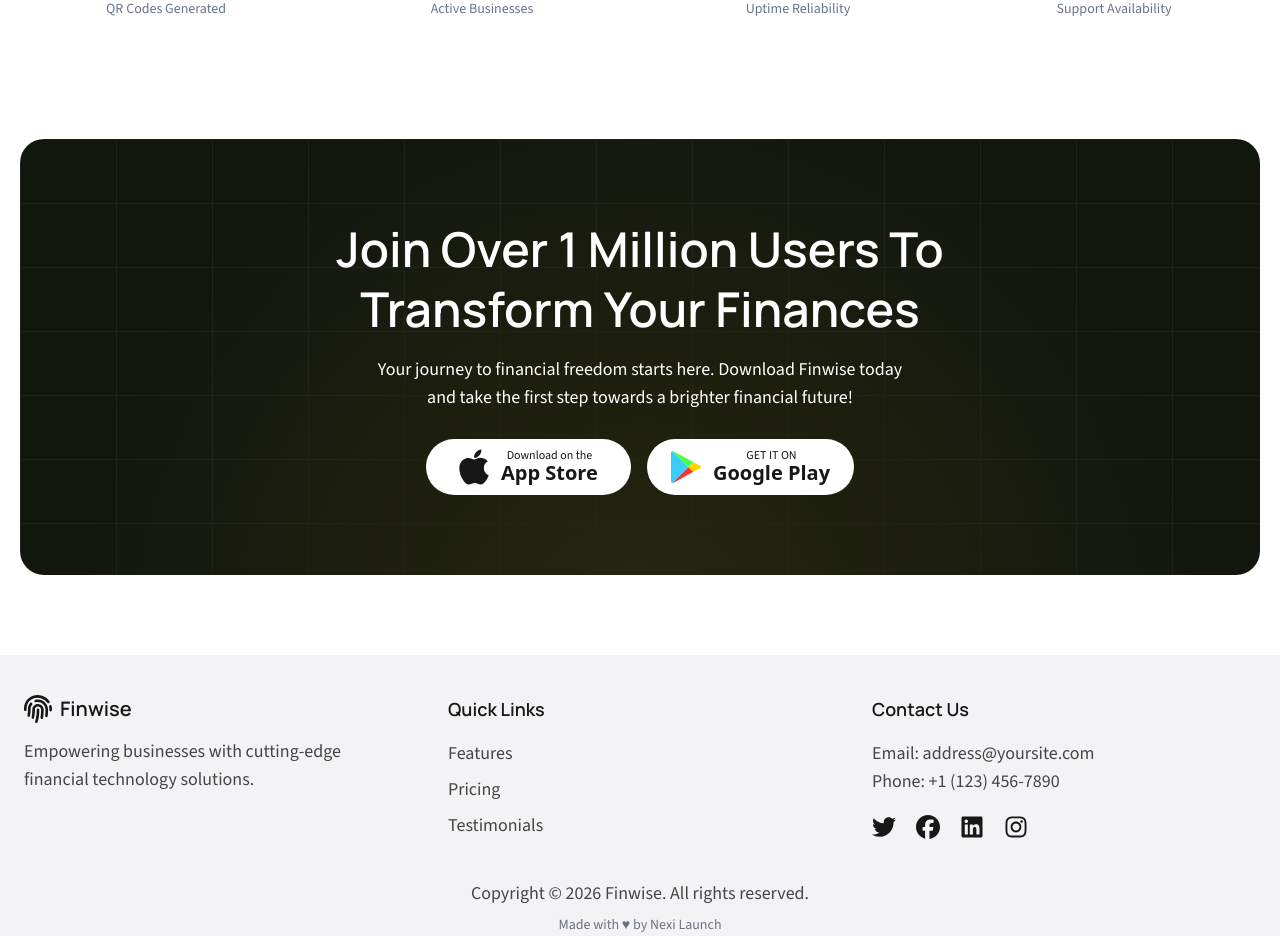
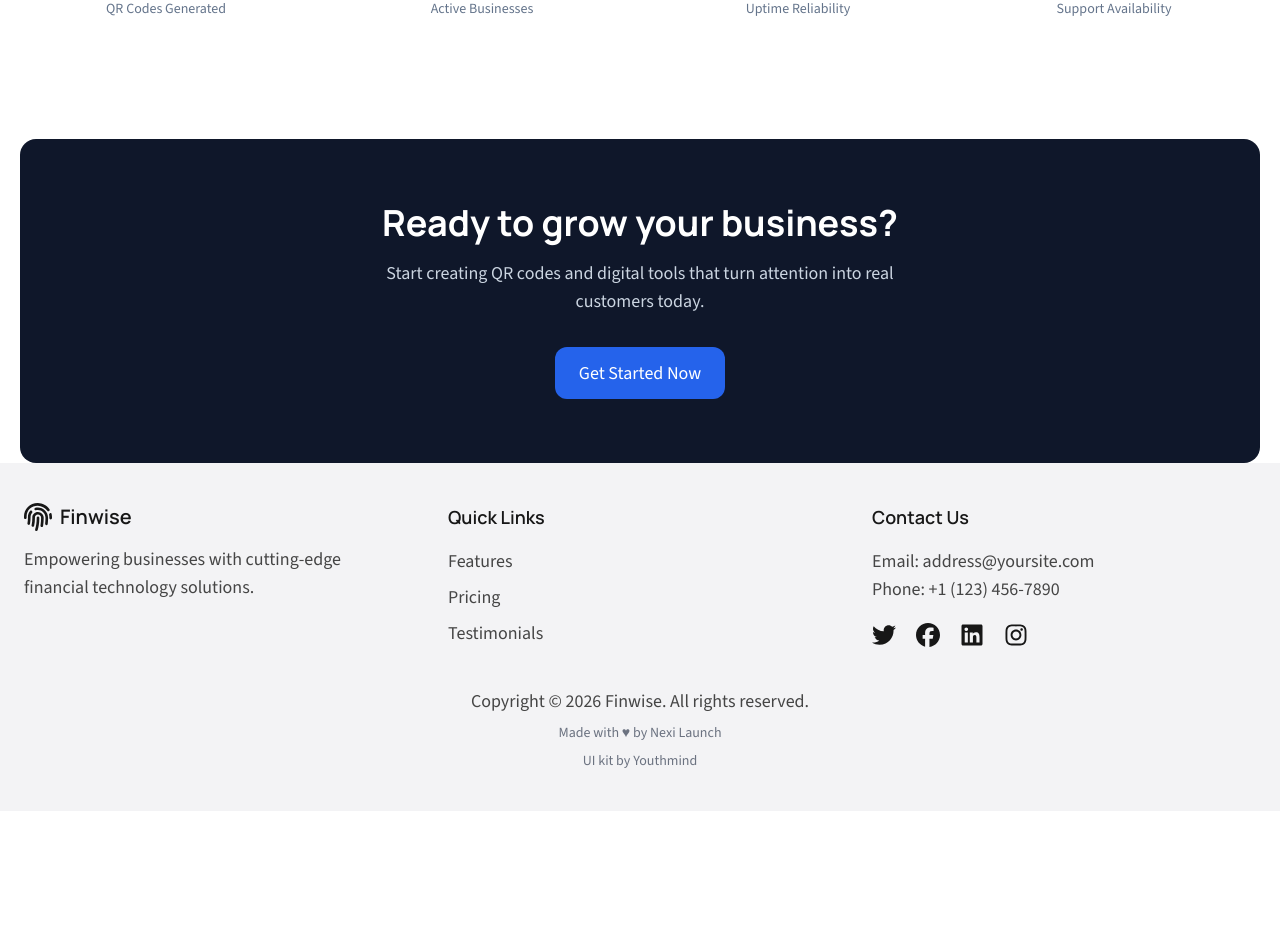
Before and after one commit to stuniversity031-design/finwise-saas-landing-page, a Next.js app: page / in a window 1280 px wide. Shown: the part 5380-6316 px from the top of the page. After the commit the page ends 6191 px from the top, so only its background shows below. Built offline with nearby package versions, Linux system fonts and the light colour scheme.

Commit message:
Refactor CTA component structure and content
Updated CTA component to remove unused imports and modify the structure of the rendered output.

```diff
--- a/src/components/CTA.tsx
+++ b/src/components/CTA.tsx
@@ -1,31 +1,23 @@
-import { ctaDetails } from "@/data/cta"
+import React from 'react';
 
-import AppStoreButton from "./AppStoreButton"
-import PlayStoreButton from "./PlayStoreButton"
+const CTA = () => {
+    return (
+        <div className="text-center py-16 bg-slate-900 text-white rounded-2xl mt-20">
 
-const CTA: React.FC = () => {
-    return (
-        <section id="cta" className="mt-10 mb-5 lg:my-20">
-            <div className="relative h-full w-full z-10 mx-auto py-12 sm:py-20">
-                <div className="h-full w-full">
-                    <div className="rounded-3xl opacity-95 absolute inset-0 -z-10 h-full w-full bg-[#050a02] bg-[linear-gradient(to_right,#12170f_1px,transparent_1px),linear-gradient(to_bottom,#12170f_1px,transparent_1px)] bg-[size:6rem_4rem]">
-                        <div className="rounded-3xl absolute bottom-0 left-0 right-0 top-0 bg-[radial-gradient(circle_600px_at_50%_500px,#1C1C02,transparent)]"></div>
-                    </div>
+            <h2 className="text-3xl md:text-4xl font-bold">
+                Ready to grow your business?
+            </h2>
 
-                    <div className="h-full flex flex-col items-center justify-center text-white text-center px-5">
-                        <h2 className="text-2xl sm:text-3xl md:text-5xl md:leading-tight font-semibold mb-4 max-w-2xl">{ctaDetails.heading}</h2>
+            <p className="mt-4 text-slate-300 max-w-xl mx-auto">
+                Start creating QR codes and digital tools that turn attention into real customers today.
+            </p>
 
-                        <p className="mx-auto max-w-xl md:px-5">{ctaDetails.subheading}</p>
+            <button className="mt-8 px-6 py-3 bg-blue-600 rounded-xl hover:bg-blue-700">
+                Get Started Now
+            </button>
 
-                        <div className="mt-4 flex flex-col sm:flex-row items-center sm:gap-4">
-                        <AppStoreButton />
-                        <PlayStoreButton />
-                        </div>
-                    </div>
-                </div>
-            </div>
-        </section>
-    )
-}
+        </div>
+    );
+};
 
-export default CTA
+export default CTA;
```
